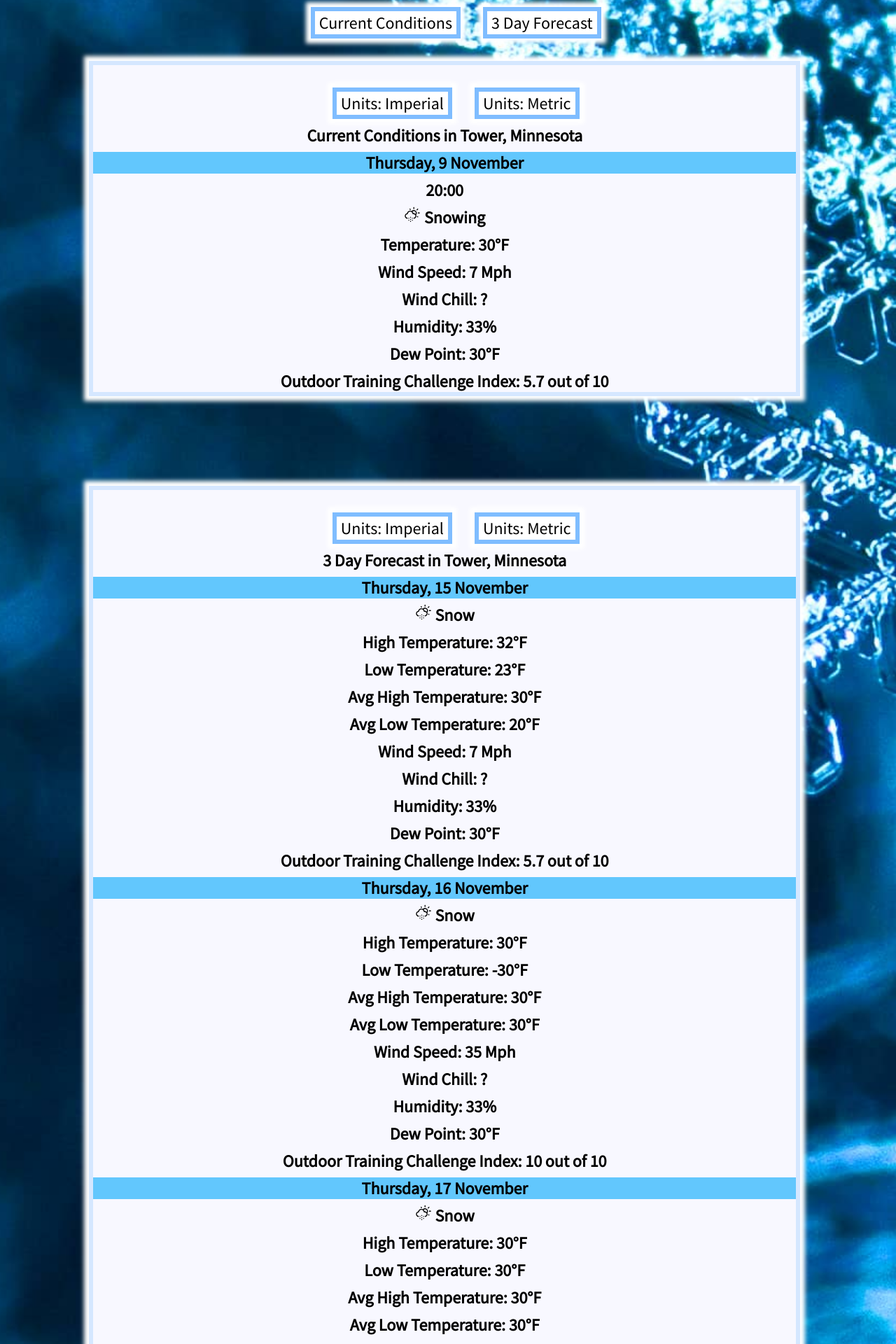
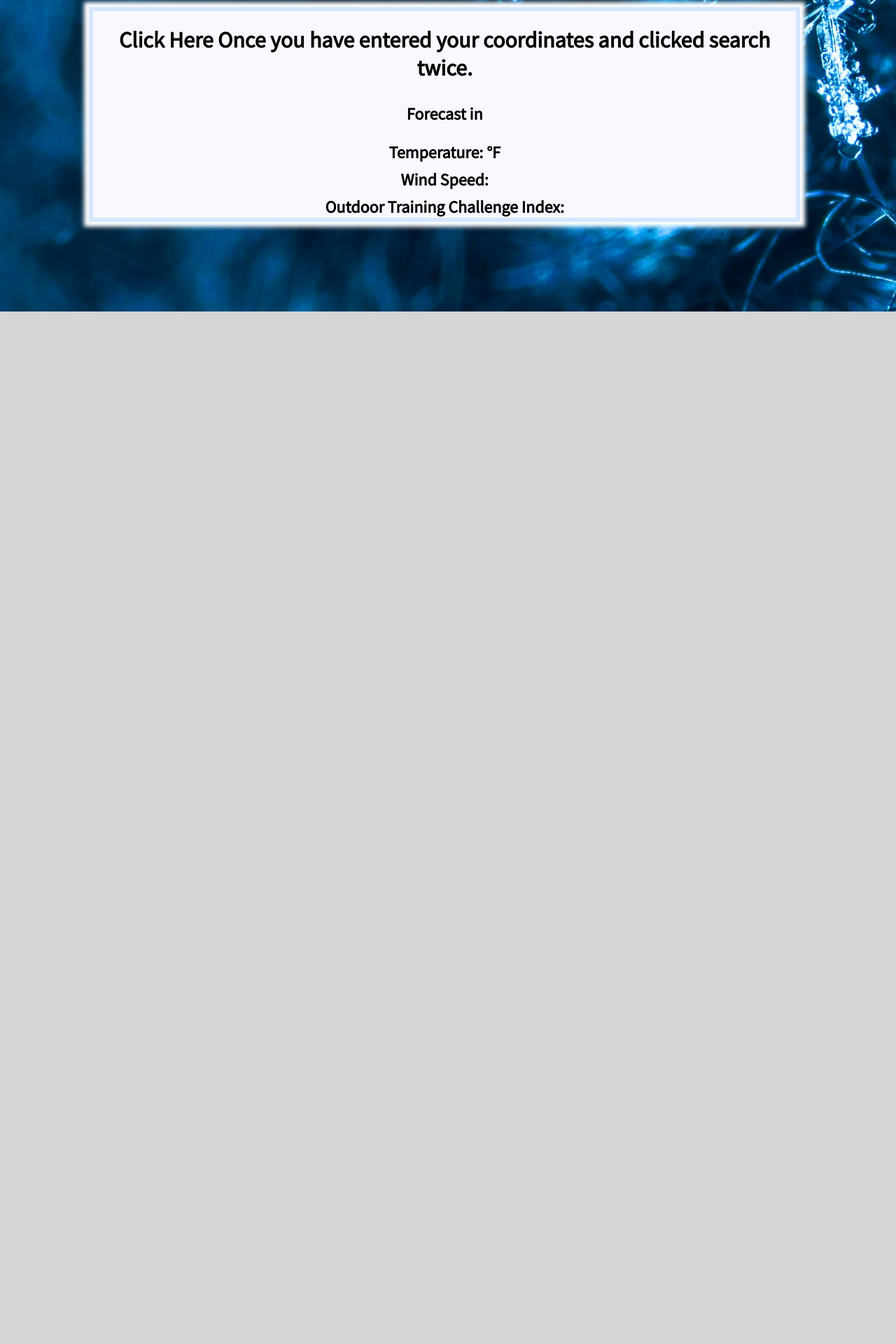
Before and after one commit to jonathanlangner/weatherit-app, a React (Create React App) app: page / in a window 1280 px wide. Shown: the part 1020-2940 px from the top of the page at 70% size. After the commit the page ends 1465 px from the top, so only its background shows below. Built offline with nearby package versions, Linux system fonts and the light colour scheme.

Commit message:
Intrepid Weather App Nearing Alpha
Intrepid Weather App Nearing Alpha Version

```diff
--- a/src/components/CurrentWeather.jsx
+++ /dev/null
@@ -1,31 +0,0 @@
-/*Makes a request from weather API and renders three day forecast.*/
-import {WiDaySnow} from 'react-icons/wi';
-
-const CurrentWeather = function(){
-    //Place Holder Data.
-    return(
-        <div>
-            <div className="weather">
-                <div className="options">
-                <button className="btn" title="Units: Imperial" > Units: Imperial</button>
-                <button className="btn" title="Units: Metric" > Units: Metric</button>
-                </div>
-                <h2 className="forecast-element">Current Conditions in Tower, Minnesota</h2>
-                <h3 className="forecast-element banner">Thursday, 9 November</h3>
-                <h3 className="forecast-element">20:00</h3>
-                <h3 className="forecast-element"> <WiDaySnow /> Snowing</h3>
-                <h3 className="forecast-element">Temperature: 30°F </h3>
-                <h3 className="forecast-element">Wind Speed: 7 Mph</h3>
-                <h3 className="forecast-element">Wind Chill: ?</h3>
-                <h3 className="forecast-element">Humidity: 33%</h3>
-                <h3 className="forecast-element">Dew Point: 30°F</h3>
-                <h3 className="forecast-element">Outdoor Training Challenge Index: 5.7 out of 10</h3>
-            </div>
-        </div>
-
-    );
-
-}
-
-
-export {CurrentWeather};
--- a/src/components/Forecast.jsx
+++ b/src/components/Forecast.jsx
@@ -1,52 +1,87 @@
 /*Makes a request from weather API and renders three day forecast.*/
-import {WiDaySnow} from 'react-icons/wi';
+import {useState} from 'react';
 
+const Forecast = function(weatherData){
 
-const Forecast = function(){
-    //Place holder data.
+    let [cityState, setCityState] = useState();
+    let [day, setDay] = useState();
+    let [detailedForecast, setDetailedForecast] = useState();
+    let [temperature, setTemperature] = useState();
+    let [windSpeed, setWindSpeed] = useState();
+    let [challengeIndex, setChallengeIndex] = useState();
+
+    const calculateChallengeFactor = function(temperature){
+      if(temperature <= -20){
+        return 10;
+      }
+      if(temperature <= -10){
+        return 9;
+      }
+      if(temperature <= 0){
+        return 8;
+      }
+      if(temperature <= 10){
+        return 7;
+      }
+      if(temperature <= 20){
+        return 6;
+      }
+      if(temperature <= 30){
+        return 5;
+      }
+      if(temperature <= 40){
+        return 4;
+      }
+      if(temperature <= 50){
+        return 3;
+      }
+      if(temperature <= 60){
+        return 3;
+      }
+      if(temperature <= 70){
+        return 5;
+      }
+      if(temperature <= 80){
+        return 7;
+      }
+      if(temperature <= 99){
+        return 9;
+      }
+      if(temperature >= 100){
+        return 10;
+      }
+
+    }
+
+    const handleData = function(){
+        const shortenCall = weatherData.weatherData.weatherData;
+        const finalCityStateValue = shortenCall.locationData.properties.city;
+        cityState = finalCityStateValue + ", " + shortenCall.locationData.properties.state;
+        setCityState(cityState);
+        let parseDate = (shortenCall.forecastData.properties.periods[0].startTime).slice(0, -15);
+        day = shortenCall.forecastData.properties.periods[0].name + " " + parseDate;
+        setDay(day);
+       detailedForecast = shortenCall.forecastData.properties.periods[0].detailedForecast;
+       setDetailedForecast(detailedForecast);
+       temperature = shortenCall.forecastData.properties.periods[0].temperature;
+       setTemperature(temperature);
+       let windDirection = shortenCall.forecastData.properties.periods[0].windDirection;
+       windSpeed = shortenCall.forecastData.properties.periods[0].windSpeed + " out of the " + windDirection;
+       setWindSpeed(windSpeed);
+       challengeIndex = calculateChallengeFactor(temperature) + " out of 10";
+       setChallengeIndex(challengeIndex);
+    }
+
     return(
-        <div>
+        <div onClick={handleData}>
             <div className="weather-forecast">
-            <div className="options">
-              <button className="btn" title="Units: Imperial" > Units: Imperial</button>
-              <button className="btn" title="Units: Metric" > Units: Metric</button>
-            </div>
-                    <h2 className="forecast-element">3 Day Forecast in Tower, Minnesota</h2>
-                    <h4 className="forecast-element banner">Thursday, 15 November</h4>
-                    <h4 className="forecast-element"> <WiDaySnow /> Snow</h4>
-                    <h4 className="forecast-element">High Temperature: 32°F </h4>
-                    <h4 className="forecast-element">Low Temperature: 23°F </h4>
-                    <h4 className="forecast-element">Avg High Temperature: 30°F </h4>
-                    <h4 className="forecast-element">Avg Low Temperature: 20°F </h4>
-                    <h4 className="forecast-element">Wind Speed: 7 Mph</h4>
-                    <h4 className="forecast-element">Wind Chill: ?</h4>
-                    <h4 className="forecast-element">Humidity: 33%</h4>
-                    <h4 className="forecast-element">Dew Point: 30°F</h4>
-                    <h4 className="forecast-element">Outdoor Training Challenge Index: 5.7 out of 10</h4>
-
-                    <h4 className="forecast-element banner">Thursday, 16 November</h4>
-                    <h4 className="forecast-element"> <WiDaySnow /> Snow</h4>
-                    <h4 className="forecast-element">High Temperature: 30°F </h4>
-                    <h4 className="forecast-element">Low Temperature: -30°F </h4>
-                    <h4 className="forecast-element">Avg High Temperature: 30°F </h4>
-                    <h4 className="forecast-element">Avg Low Temperature: 30°F </h4>
-                    <h4 className="forecast-element">Wind Speed: 35 Mph</h4>
-                    <h4 className="forecast-element">Wind Chill: ?</h4>
-                    <h4 className="forecast-element">Humidity: 33%</h4>
-                    <h4 className="forecast-element">Dew Point: 30°F</h4>
-                    <h4 className="forecast-element">Outdoor Training Challenge Index: 10 out of 10</h4>
-
-                    <h4 className="forecast-element banner">Thursday, 17 November</h4>
-                    <h4 className="forecast-element"> <WiDaySnow /> Snow</h4>
-                    <h4 className="forecast-element">High Temperature: 30°F </h4>
-                    <h4 className="forecast-element">Low Temperature: 30°F </h4>
-                    <h4 className="forecast-element">Avg High Temperature: 30°F </h4>
-                    <h4 className="forecast-element">Avg Low Temperature: 30°F </h4>
-                    <h4 className="forecast-element">Wind Speed: 7 Mph</h4>
-                    <h4 className="forecast-element">Wind Chill: ?</h4>
-                    <h4 className="forecast-element">Humidity: 33%</h4>
-                    <h4 className="forecast-element">Dew Point: 30°F</h4>
-                    <h4 className="forecast-element">Outdoor Training Challenge Index: 3.4 out of 10</h4>
+            <h1>Click Here Once you have entered your coordinates and clicked search twice.</h1>
+                    <h2 className="forecast-element">Forecast in {cityState}</h2>
+                    <h4 className="forecast-element banner">{day} </h4>
+                    <h4 className="forecast-element"> {detailedForecast} </h4>
+                    <h4 className="forecast-element">Temperature: {temperature}°F </h4>
+                    <h4 className="forecast-element">Wind Speed: {windSpeed}</h4>
+                    <h4 className="forecast-element">Outdoor Training Challenge Index: {challengeIndex}</h4>
             </div>
         </div>
 
--- a/src/components/Search.jsx
+++ b/src/components/Search.jsx
@@ -1,43 +1,61 @@
-import React, { useState } from 'react';
-import { CurrentWeather } from './CurrentWeather';
+import React, { useEffect, useState } from 'react';
 import { Forecast } from './Forecast';
 
 let output = 0;
-let forecastData = 0;
-let documentLoaded = false;
+let temp = 0;
+let weatherData;
+let jsonCords = 0;
+let finData = 0;
+let dataCopy = 0;
+let locationData;
+
 /*Has the initial site layout with search bar.*/
+const getLatLong = async function(){
+  try{
+    const response = await fetch(`https://api.weather.gov/points/${output}`);
+    jsonCords = await response.json();
+    getForecast();
+    locationData = jsonCords.properties.relativeLocation;
+  }catch(error){
+    console.log("error", error);
+  }
+}
+const getForecast = async function(){
+  try{
+    temp = await fetch(jsonCords.properties.forecast);
+    finData = await temp.json();
+    dataCopy = finData;
+
+  }catch(error){
+    console.log("error", error);
+  }
+}
+
 const Search = function(){
+  let [forecastData, setData] = useState(finData);
+  const [inputs, setInputs] = useState({});
 
-  const [inputs, setInputs] = useState({});
 
   const handleChange = event => {
     const name = event.target.name;
     const value = event.target.value;
-    console.log(name);
     setInputs(values => ({...values, [name]: value}))
   };
+  const updateData = function(){
+    forecastData = finData;
+    weatherData = {
+      forecastData,
+      locationData};
+    setData(weatherData);
+  };
 
-  const handleSubmit = event => {
+  const handleSubmit = async function(event){
     event.preventDefault();
     let latitude = parseFloat(inputs.latitude).toFixed(4);
     let longitude = parseFloat(inputs.longitude).toFixed(4);
     output = `${latitude},${longitude}`;
-    console.log(`${latitude},${longitude}`);
-    //Test Weather Api Fetch.
-
-    fetch(`https://api.weather.gov/points/${output}`)
-    .then((response) => response.json())
-    .then((data) => forecastData = `${data.properties.forecast}`)
-    setTimeout(() => {
-      console.log(forecastData);
-      fetch(`${forecastData}`)
-      .then((response) => response.json())
-      .then((data) => console.log(data))
-    }, 1000);
-
-
+    getLatLong();
   };
-
 
     return(
         <div>
@@ -51,19 +69,12 @@ const Search = function(){
                 />
                <input type="string" name="longitude" value={inputs.longitude || ""} onChange={handleChange} className="search-text-box" title="Enter the Longitude"
                 />
-                <input type="submit" value="🔍 Search" id="search-btn" title="Search" />
+                <input type="submit" value="🔍 Search" id="search-btn" title="Search" onClick={() => updateData()} />
+
             </form>
-
-            <div className="options">
-              <button type="button" className="btn" title="Current Conditions">Current Conditions</button>
-              <button type="button" className="btn" title="3 Day Forecast">3 Day Forecast</button>
-            </div>
-            <CurrentWeather></CurrentWeather>
-            <Forecast></Forecast>
+            <Forecast weatherData={{weatherData}} onSubmit={updateData}></Forecast>
       </div>
     );
 }
 
-
-
 export {Search, output};
```
Also changed, not shown: public/manifest.json.
